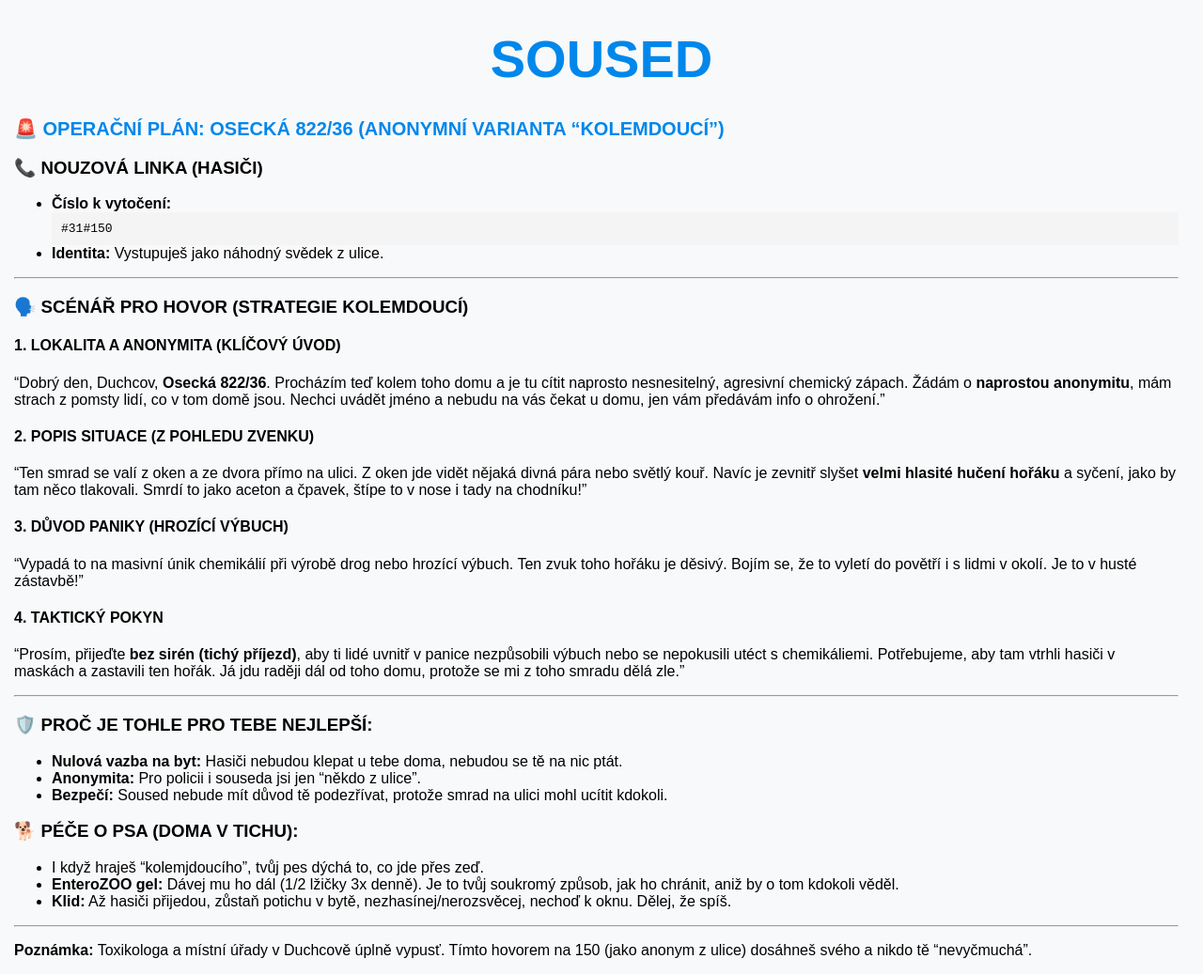
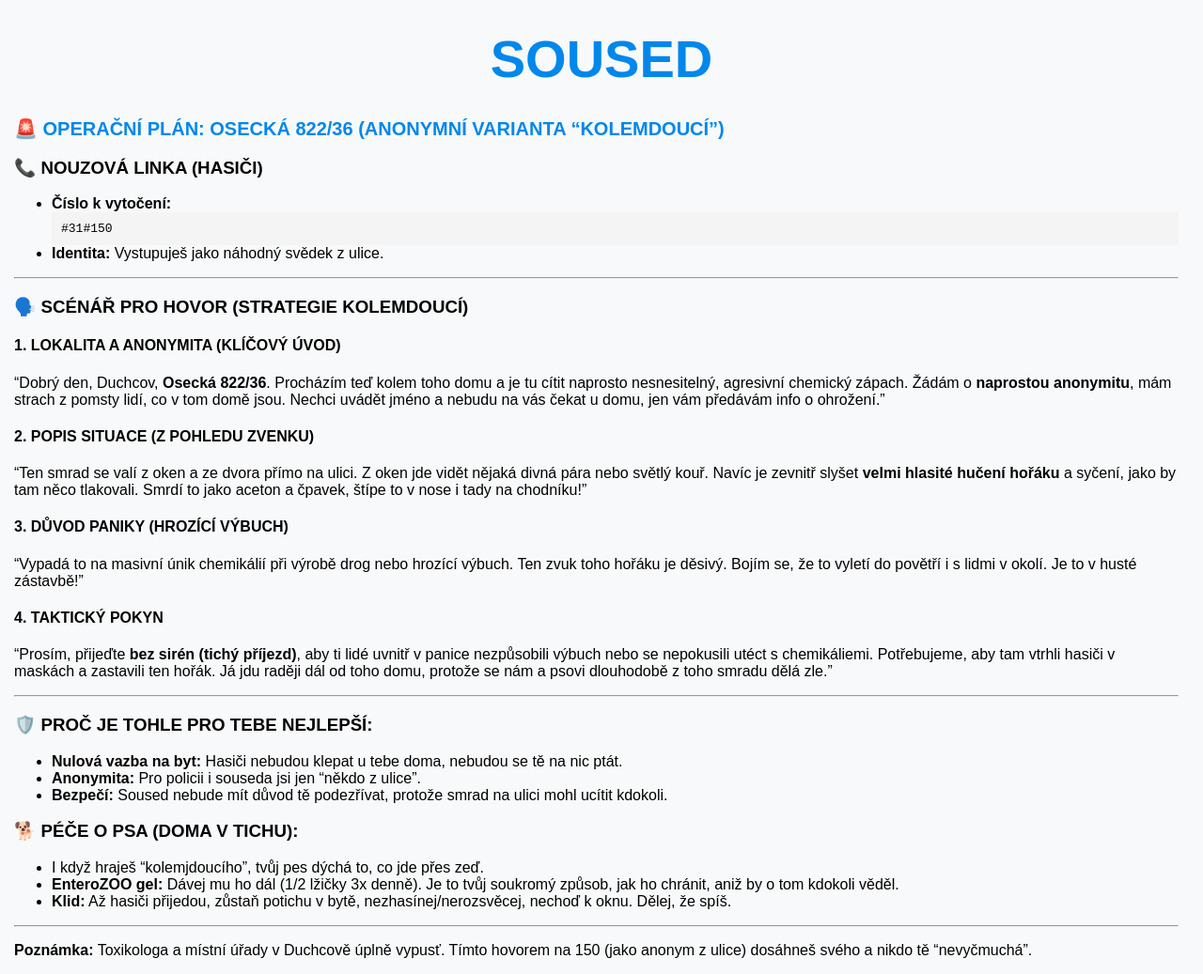
Before and after one commit to bedjan/bedjan.github.io, a Jekyll site: the page built from soused.md, in a window 1280 px wide. Shown: the whole page at 94% size. Built offline with Jekyll 4.4.1, drawn with Linux system fonts in a browser that asks for light colours; our own code applies the rules of GitHub Pages for plain Markdown files.

Commit message:
Update soused.md

```diff
--- a/soused.md
+++ b/soused.md
@@ -18,7 +18,7 @@
 "Vypadá to na masivní únik chemikálií při výrobě drog nebo hrozící výbuch. Ten zvuk toho hořáku je děsivý. Bojím se, že to vyletí do povětří i s lidmi v okolí. Je to v husté zástavbě!"
 
 #### 4. TAKTICKÝ POKYN
-"Prosím, přijeďte **bez sirén (tichý příjezd)**, aby ti lidé uvnitř v panice nezpůsobili výbuch nebo se nepokusili utéct s chemikáliemi. Potřebujeme, aby tam vtrhli hasiči v maskách a zastavili ten hořák. Já jdu raději dál od toho domu, protože se mi z toho smradu dělá zle."
+"Prosím, přijeďte **bez sirén (tichý příjezd)**, aby ti lidé uvnitř v panice nezpůsobili výbuch nebo se nepokusili utéct s chemikáliemi. Potřebujeme, aby tam vtrhli hasiči v maskách a zastavili ten hořák. Já jdu raději dál od toho domu, protože se nám a psovi dlouhodobě z toho smradu dělá zle."
 
 ---
 
```
